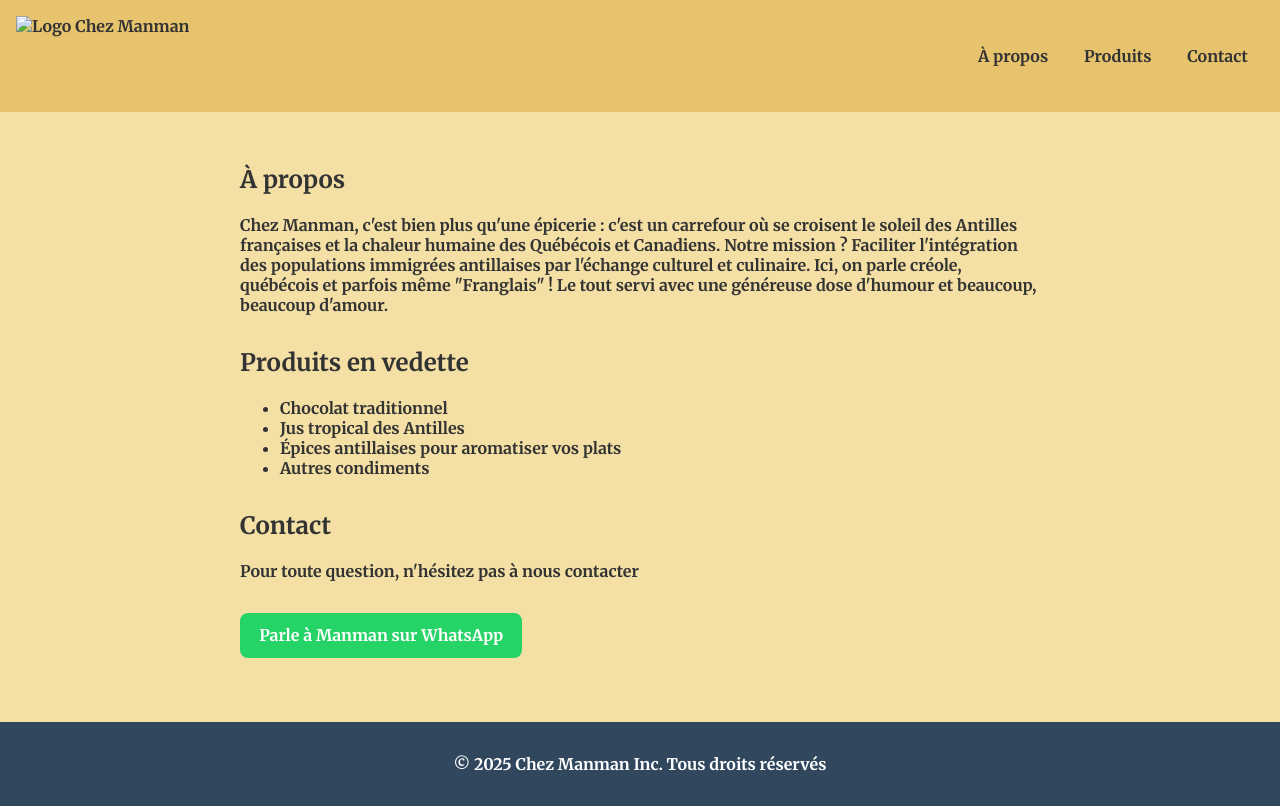
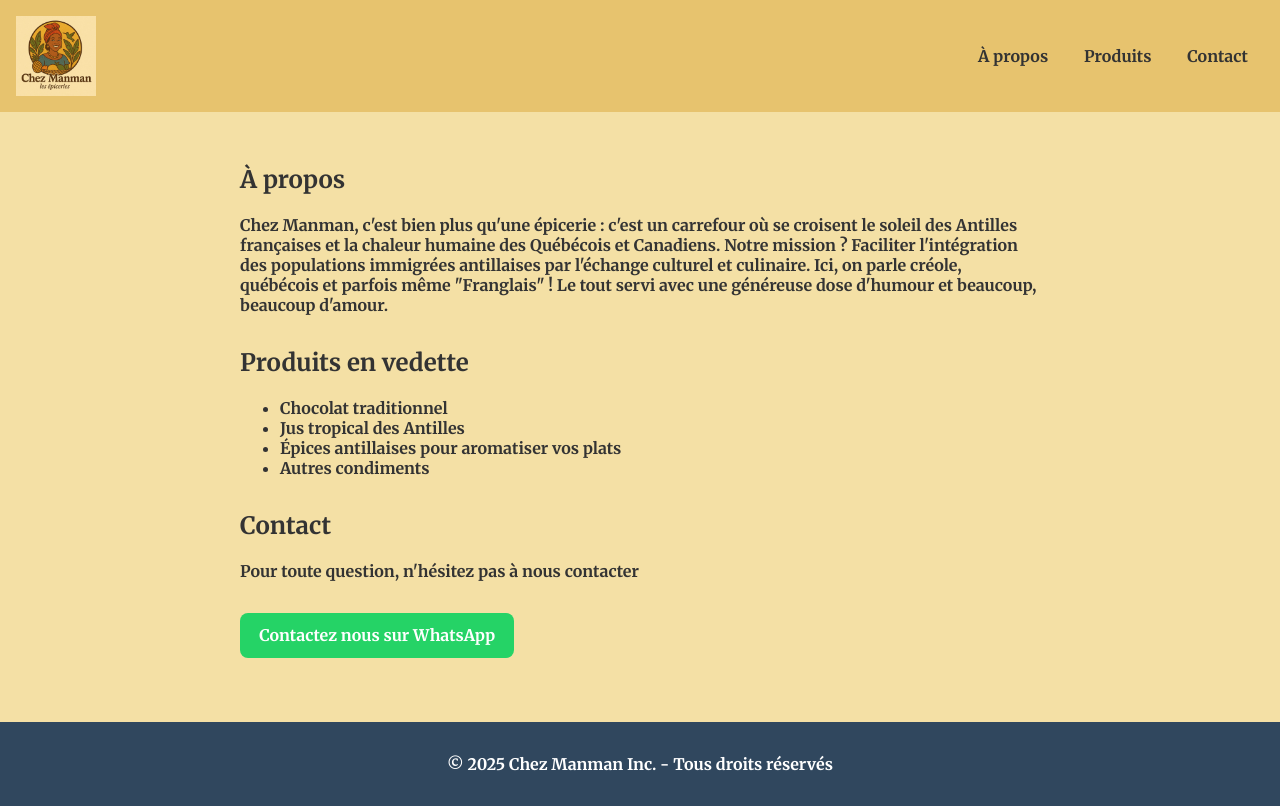
Before and after one commit to Darkz3D/chezmanman, a plain HTML site: page index.html in a window 1280 px wide. Drawn offline with Linux system fonts and the light colour scheme.

Commit message:
Add files via upload

```diff
--- a/index.html
+++ b/index.html
@@ -56,7 +56,7 @@
 </head>
 <body>
   <header>
-    <img src="logo.png" alt="Logo Chez Manman">
+    <img src="logo.jpeg" alt="Logo Chez Manman">
     <nav>
       <a href="#about">À propos</a>
       <a href="#products">Produits</a>
@@ -80,11 +80,11 @@
     <section id="contact">
       <h2>Contact</h2>
       <p>Pour toute question, n'hésitez pas à nous contacter</p>
-      <a class="whatsapp" href="https://wa.me/14383948970" target="_blank">Parle à Manman sur WhatsApp</a>
+      <a class="whatsapp" href="https://wa.me/14383948970" target="_blank">Contactez nous sur WhatsApp</a>
     </section>
   </main>
   <footer>
-    <p>&copy; 2025 Chez Manman Inc. Tous droits réservés</p>
+    <p>&copy; 2025 Chez Manman Inc. - Tous droits réservés</p>
   </footer>
 </body>
 </html>
```
